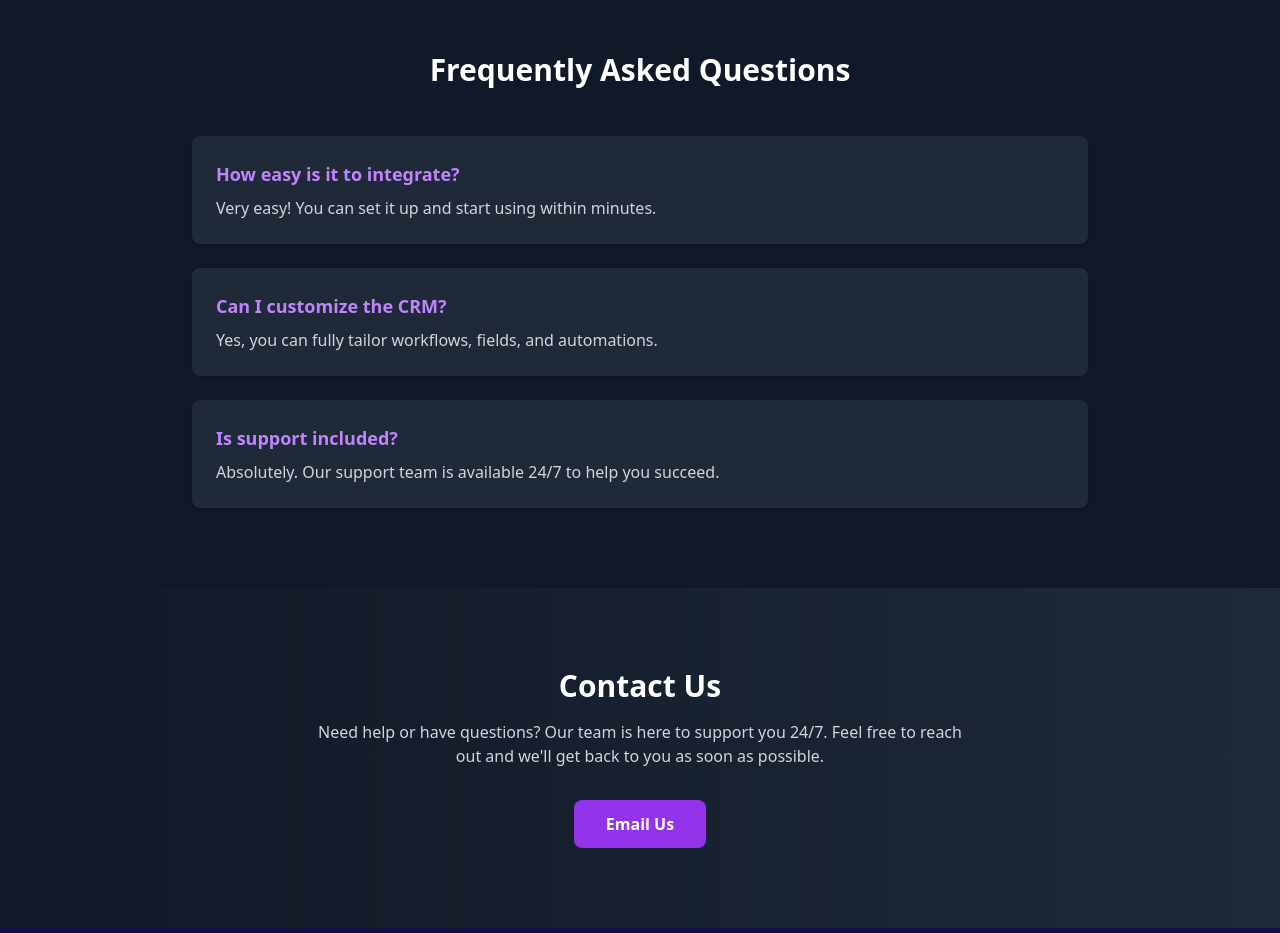
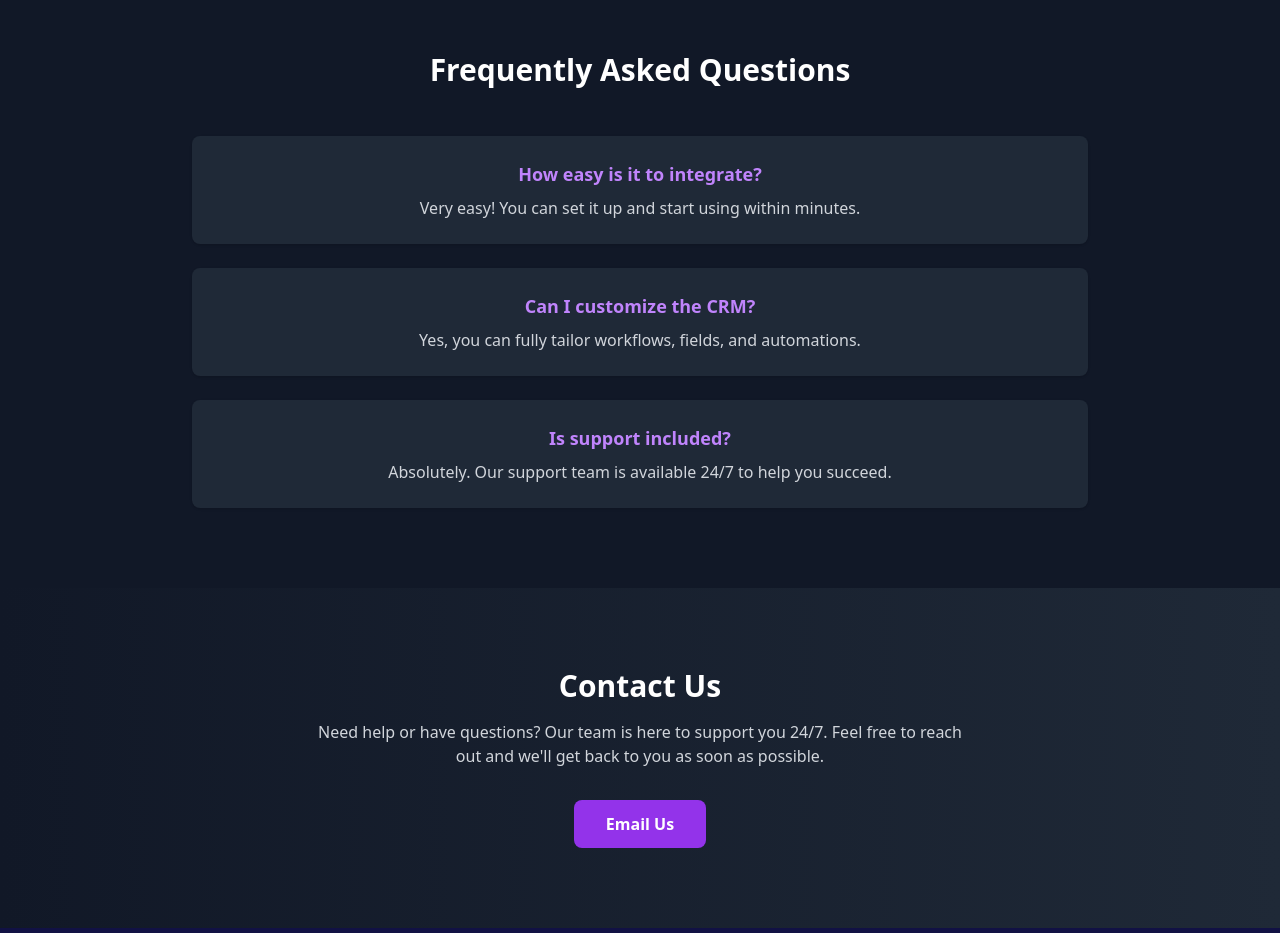
Before and after one commit to Gullmegler/mitt-prosjekt, a React (Create React App) app: page / in a window 1280 px wide. Shown: the part 2040-2973 px from the top of the page. Built offline with nearby package versions, Linux system fonts and the light colour scheme.

Commit message:
Update FAQSection.jsx

```diff
--- a/src/components/FAQSection.jsx
+++ b/src/components/FAQSection.jsx
@@ -23,7 +23,7 @@ export default function FAQSection() {
         {faqs.map((faq, index) => (
           <div
             key={index}
-            className="bg-[#1f2937] rounded-lg p-6 shadow hover:shadow-purple-600 transition-all"
+            className="bg-[#1f2937] rounded-lg p-6 shadow hover:shadow-purple-600 transition-all text-center"
           >
             <h3 className="text-lg font-semibold text-purple-400 mb-2">{faq.question}</h3>
             <p className="text-gray-300">{faq.answer}</p>
```
